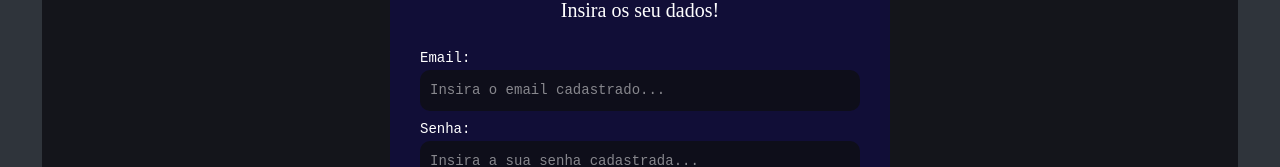
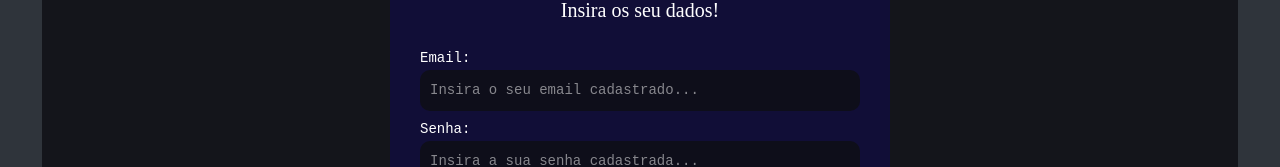
Before and after one commit to pedrohenriqueminarelli/Projeto_DS_Vep26-Reserva_de_Lab, a Next.js app in the folder next-projeto/: page /login in a window 1280 px wide. Shown: the part 290-457 px from the top of the page. Built offline with nearby package versions, Linux system fonts and the light colour scheme.

Commit message:
correções finais

```diff
--- a/next-projeto/src/app/(privado)/componentesPrivados/Tabela/index.tsx
+++ b/next-projeto/src/app/(privado)/componentesPrivados/Tabela/index.tsx
@@ -4,7 +4,6 @@ interface TabelaProps{
     titulo?:string;
     colunas: {chave:string; titulo: string}[];
     linhas:Record<string, string| number>[];
-    acoes?:(linha: )
 }
 export function Tabela({titulo, colunas, linhas}:TabelaProps){
     return(
--- a/next-projeto/src/app/(publico)/login/page.tsx
+++ b/next-projeto/src/app/(publico)/login/page.tsx
@@ -51,7 +51,7 @@ export default function Login(){
                 value={dados.email}
                 onChange={handleChange}
                 type="email"
-                placeholder="Insira o email cadastrado..."
+                placeholder="Insira o seu email cadastrado..."
                 />
                 <Campo
                 label="Senha:"
```
Also changed, not shown: 1 other file (tests, documents, lock files or other folders).
